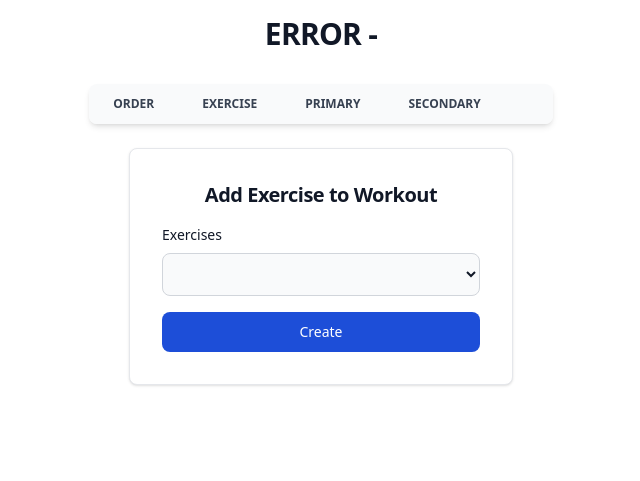
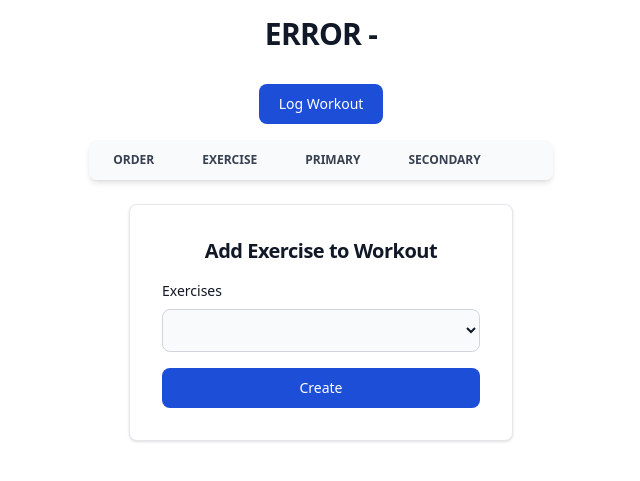
Before and after one commit to paulharbulak-maxar/exercise-db, a FastAPI app: template templates/workout_template.html in a window 1280 px wide. Shown: the part 40-521 px from the top of the page, without its empty margins (319-959 px from the left). Run offline with FastAPI, Linux system fonts and the light colour scheme; the template is opened without the code that fills it, so the values that code supplies are empty; some libraries are stand-ins or nearby versions.

Commit message:
WIP: Add button for creating workout from template. Add user_exercise attributes to table. Add new user_exercise template. Fix styling of Create button in programs.html.

```diff
--- a/templates/selected_program.html
+++ b/templates/selected_program.html
@@ -20,6 +20,7 @@
                 {% endfor %}
                 </ul>
             </a>
+<!--            TODO: Add button for logging workout-->
         </div>
         {% endfor %}
     </div>
@@ -48,4 +49,5 @@
             </div>
         </div>
     </form>
+<!--    TODO: Add table for workout log-->
 {% endblock %}
--- a/templates/workout_template.html
+++ b/templates/workout_template.html
@@ -4,10 +4,18 @@
     <h1 class="flex place-content-center m-4 text-xl md:text-2xl lg:text-3xl font-bold leading-none tracking-tight text-gray-900 dark:text-white"">
         {{ get_weekday(workout_template.day_of_week) }} - {{ workout_template.label }}
     </h1>
-    <div class="flex place-content-center">
+    <div class="flex place-content-center mb-4">
         <a href="{{ url_for('get_program', program_id=workout_template.program_id) }}" class="font-medium text-blue-600 dark:text-blue-500 hover:underline">
             {{ workout_template.program.name }}
         </a>
+    </div>
+    <div class="flex place-content-center">
+        <form action="/workouts" method="post">
+            <input class="hidden" id="template_id" name="template_id" value={{ workout_template.id }}>
+            <button id="log_workout" type='submit' class="text-white bg-blue-700 hover:bg-blue-800 focus:ring-4 focus:outline-none focus:ring-blue-300 font-medium rounded-lg text-sm px-5 py-2.5 text-center dark:bg-blue-600 dark:hover:bg-blue-700 dark:focus:ring-blue-800">
+                Log Workout
+            </button>
+        </form>
     </div>
     <div class="flex place-content-center">
         <div class="shrink overflow-x-auto m-4 shadow-md sm:rounded-lg">
```
Also changed, not shown: templates/programs.html (+5 -3 lines), templates/user_exercise.html (added, +43 -0 lines), templates/workout.html (+6 -2 lines). Lines whose indentation alone changed are shown as unchanged.
